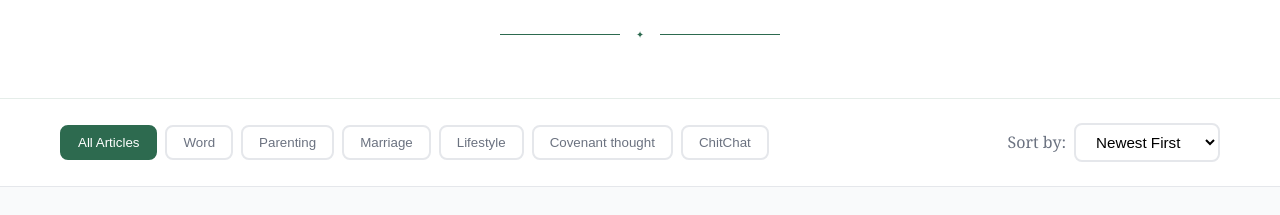
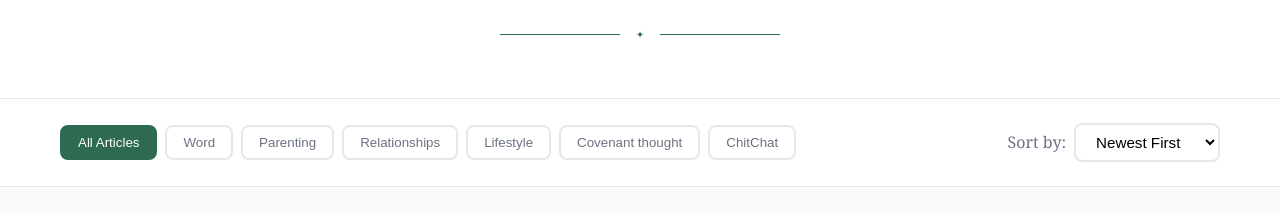
Before and after one commit to Xlr8th/green-pastureshub, a Next.js app: page / in a window 1280 px wide. Shown: the part 1380-1595 px from the top of the page. Built offline with nearby package versions, Linux system fonts and the light colour scheme; no server answers; the database is empty; a web font is replaced by a local one.

Commit message:
marriage-changed-to-relationships

```diff
--- a/src/components/Filters/FilterBar.jsx
+++ b/src/components/Filters/FilterBar.jsx
@@ -16,7 +16,7 @@ const FilterBar = ({ currentFilter, onFilter, currentSubCategory, onSubCategory,
     { subCategory: 'all', subLabel: 'All Articles' },
     { subCategory: 'word', subLabel: 'Word' },
     { subCategory: 'parenting', subLabel: 'Parenting' },
-    { subCategory:'marriage', subLabel: 'Marriage' },
+    { subCategory:'relationships', subLabel: 'Relationships' },
     { subCategory: 'lifestyle', subLabel: 'Lifestyle' },
     { subCategory: 'covenant thought', subLabel: 'Covenant thought'},
     { subCategory: 'ChitChat', subLabel: 'ChitChat'}
```
